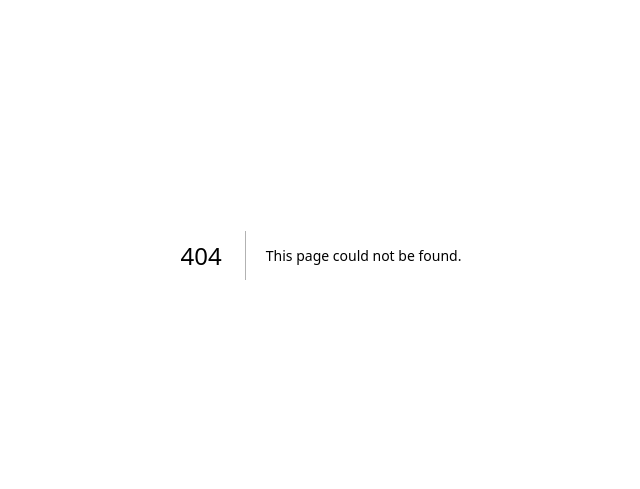
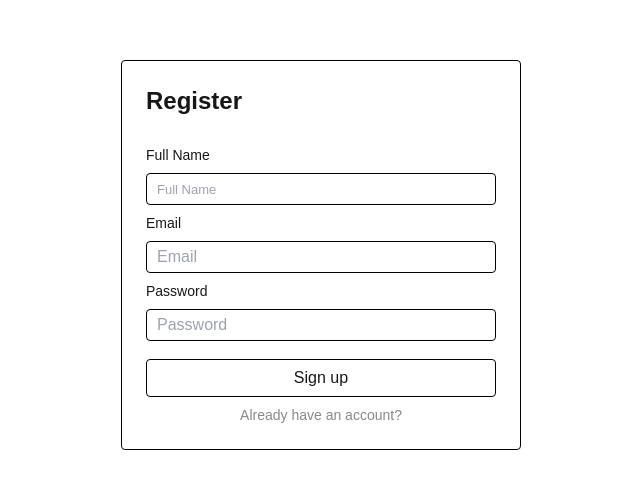
Before and after one commit to mwchben/mongo-next-auth, a Next.js app: page /register in a window 1280 px wide. Before the commit this address had no page. Shown: the part 145-634 px from the top of the page, without its empty margins (319-959 px from the left). Built offline with nearby package versions, Linux system fonts and the light colour scheme; no server answers.

Commit message:
REGISTERPage

```diff
--- /dev/null
+++ b/app/register/page.tsx
@@ -0,0 +1,77 @@
+"use client";
+import { FormEvent, useRef, useState } from "react";
+import { useRouter } from "next/navigation";
+import Link from "next/link";
+import { register } from "@/actions/register";
+
+
+export default function Register() {
+  const [error, setError] = useState<string>();
+  const router = useRouter();
+  const ref = useRef<HTMLFormElement>(null);
+
+  const handleSubmit = async (formData: FormData) => {
+    const r = await register({
+        email: formData.get("email"),
+        password: formData.get("password"),
+        name: formData.get("name")
+      });
+      ref.current?.reset();
+      if(r?.error){
+        setError(r.error);
+        return;
+      } else {
+        return router.push("/login");
+      }
+    };
+
+
+    //jsx register page
+    return(
+        <section className="w-full h-screen flex items-center justify-center">
+              <form ref = {ref}
+                action={handleSubmit}
+                className="p-6 w-full max-w-[400px] flex flex-col justify-between items-center gap-2
+                border border-solid border-black bg-white rounded">
+                {error && <div className="">{error}</div>}
+                <h1 className="mb-5 w-full text-2xl font-bold">Register</h1>
+
+                <label className="w-full text-sm">Full Name</label>
+                <input
+                  type="text"
+                  placeholder="Full Name"
+                  className="w-full h-8 border border-solid border-black py-1 px-2.5 rounded text-[13px]"
+                  name="name"
+                />
+
+                <label className="w-full text-sm">Email</label>
+                <input
+                  type="email"
+                  placeholder="Email"
+                  className="w-full h-8 border border-solid border-black py-1 px-2.5 rounded"
+                  name="email"
+                />
+
+                <label className="w-full text-sm">Password</label>
+                <div className="flex w-full">
+                  <input
+                    type="password"
+                    placeholder="Password"
+                    className="w-full h-8 border border-solid border-black py-1 px-2.5 rounded"
+                    name="password"
+                  />
+                </div>
+
+                <button className="w-full border border-solid border-black py-1.5 mt-2.5 rounded
+                transition duration-150 ease hover:bg-black">
+                  Sign up
+                </button>
+
+
+                <Link href="/login" className="text-sm text-[#888] transition duration-150 ease hover:text-black">
+                  Already have an account?
+                  </Link>
+              </form>
+        </section>
+        )
+}
```
